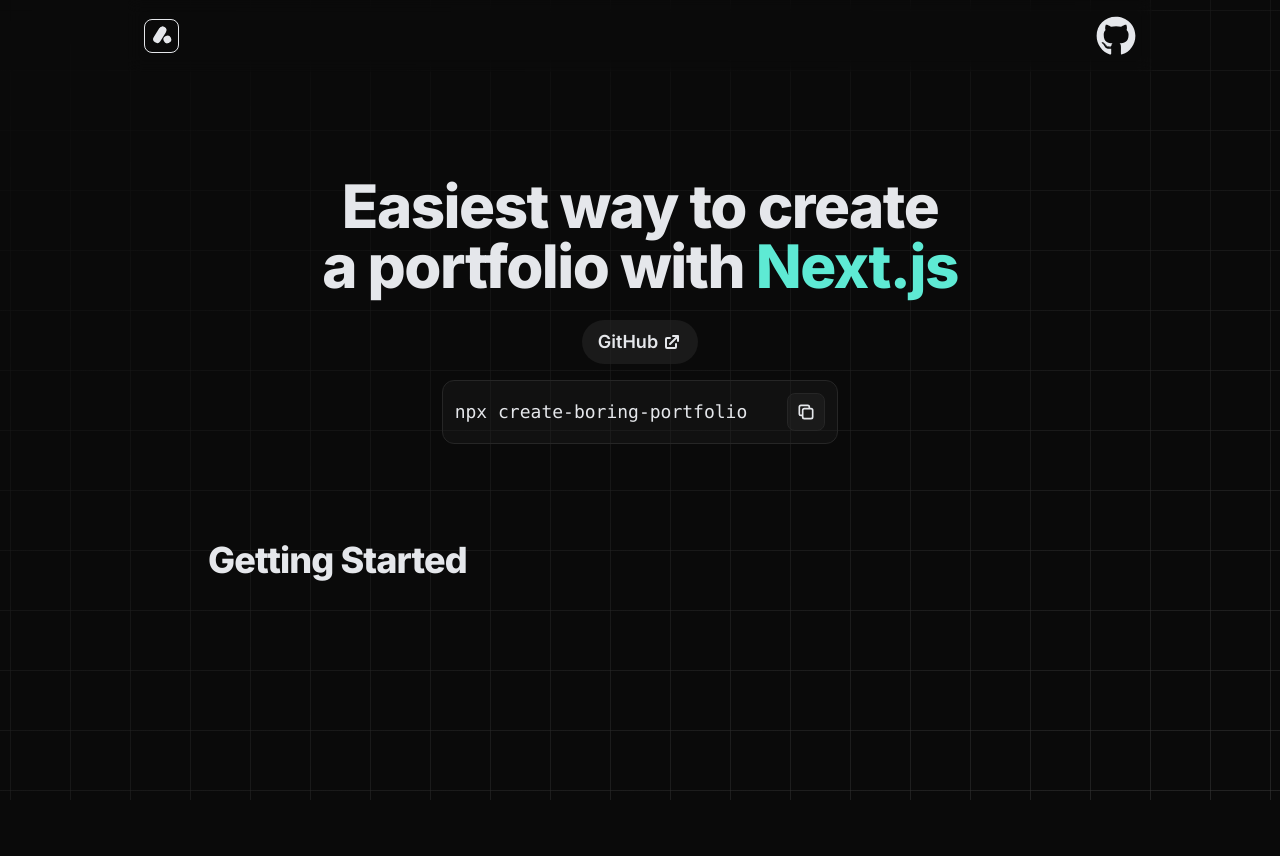
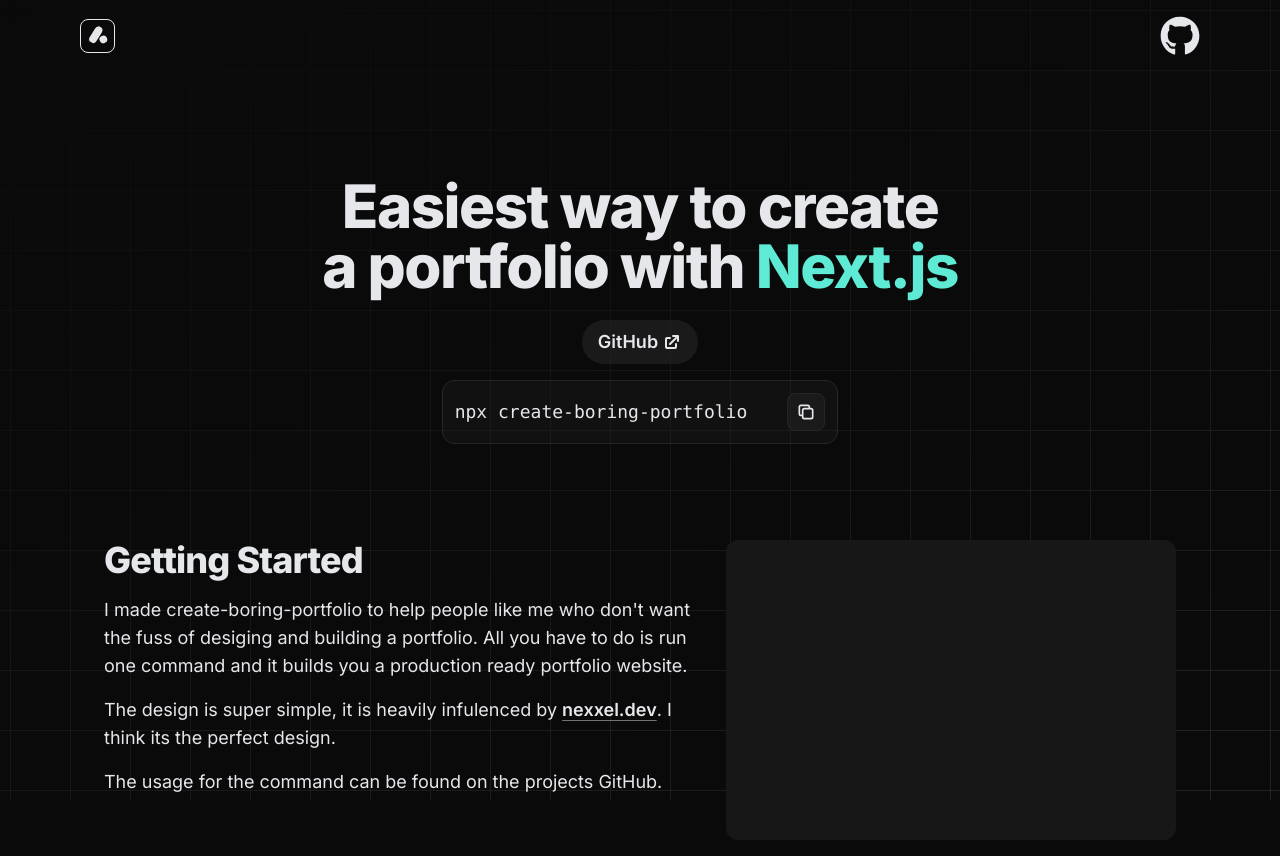
Before and after one commit to leomosley/create.boring-portfolio.dev, a Next.js app: page / in a window 1280 px wide. Before the commit the page ends 800 px from the top, so only its background shows below. Built offline with nearby package versions, Linux system fonts and the light colour scheme.

Commit message:
added content

```diff
--- a/app/page.tsx
+++ b/app/page.tsx
@@ -5,7 +5,7 @@
 
 export default function Home() {
   return (
-    <main className="flex flex-col justify-center mx-auto md:max-w-5xl">
+    <main className="flex flex-col justify-center mx-auto md:max-w-6xl">
       <Header />
       <div className="text-balance text-center p-2 mt-10 md:mt-24">
         <h1 className="tracking-tight font-extrabold text-5xl md:text-6xl">
@@ -25,10 +25,24 @@
         GitHub <HiExternalLink className="w-5 h-5" />
       </a>
       <CopyCommand />
-      <div className="flex flex-col mt-20 py-4 px-4 sm:px-10 md:px-20">
-        <h2 className="tracking-tight font-extrabold text-2xl sm:text-3xl md:text-4xl">Getting Started</h2>
-        <div className="mt-4 prose prose-invert prose-p:text-lg">
-          <p className=""></p>
+      <div className="flex flex-col lg:flex-row mt-20 py-4 px-4 sm:px-10 md:px-15 gap-4">
+        <div className="space-y-4 flex-1">
+          <h2 className="tracking-tight font-extrabold text-2xl sm:text-3xl md:text-4xl">Getting Started</h2>
+          <p className="md:text-lg">
+            I made create-boring-portfolio to help people like me who don't want the fuss of desiging and building a portfolio.
+            All you have to do is run one command and it builds you a production ready portfolio website.
+          </p>
+          <p className="md:text-lg">
+            The design is super simple, it is heavily infulenced by&nbsp;
+            <a className="font-semibold underline-offset-4 underline decoration-neutral-500 transition hover:decoration-inherit" href="https://www.nexxel.dev/" target="blank">nexxel.dev</a>
+            . I think its the perfect design.
+          </p>
+          <p className="md:text-lg">
+            The usage for the command can be found on the projects GitHub.
+          </p>
+        </div>
+        <div className="mx-auto lg:ml-auto w-[450px] h-[300px] bg-neutral-900 rounded-xl">
+
         </div>
       </div>
     </main>
--- a/components/Header.tsx
+++ b/components/Header.tsx
@@ -21,7 +21,7 @@
 export default async function Header() {
   // const stars = await getStars();
   return (
-    <header className="flex items-center p-4 w-full backdrop-blur">
+    <header className="flex items-center p-4 w-full">
       <Link
         className="flex justify-center items-center p-2 rounded-lg border text-gray-200 text-lg"
         href="/"
```
